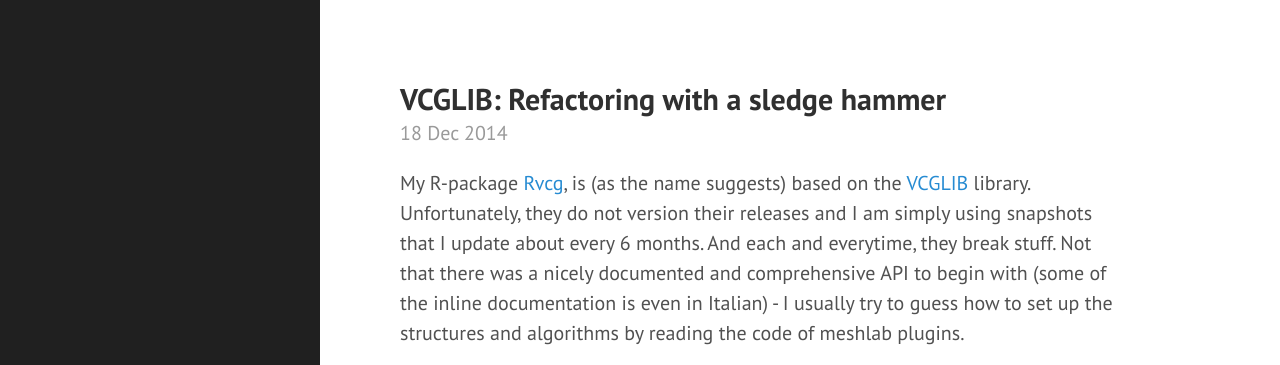
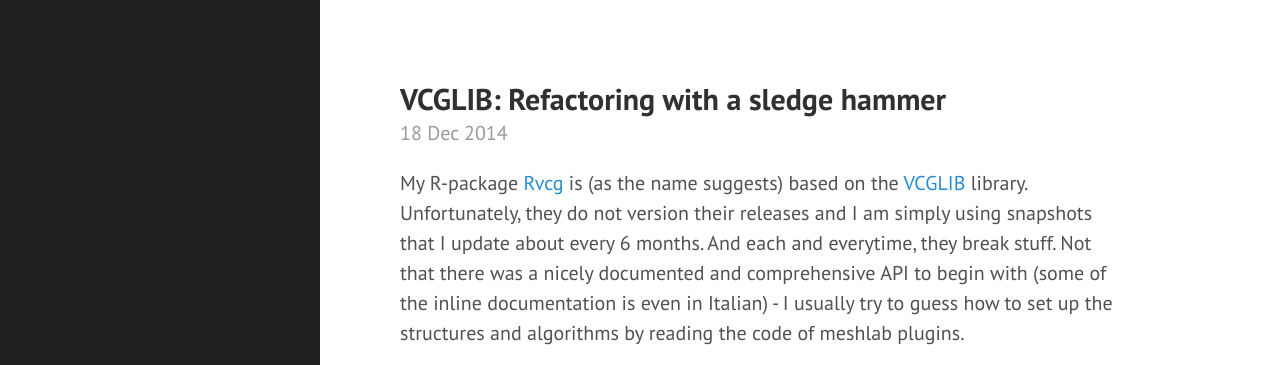
Before and after one commit to zarquon42b/zarquon42b.github.io, a Jekyll site: the page built from _posts/2014-12-18-vcgrant.md, in a window 1280 px wide and 1014 px high. Shown: the top 365 px of the window. Built offline with Jekyll 4.4.1, drawn with Linux system fonts in a browser that asks for light colours; nearby versions of some CDN libraries; Markdown is read by kramdown in place of the engine named in the settings; comment, search, counter and statistics services are not loaded.

Commit message:
removed comma

```diff
--- a/_posts/2014-12-18-vcgrant.md
+++ b/_posts/2014-12-18-vcgrant.md
@@ -9,7 +9,7 @@
 
 ---
 
-My R-package [Rvcg](http://cran.r-project.org/web/packages/Rvcg/index.html), is (as the name suggests) based on the [VCGLIB](http://vcg.sf.net/) library. Unfortunately, they do not version their releases and I am simply using snapshots that I update about every 6 months. And each and everytime, they break stuff. Not that there was a nicely documented and comprehensive API to begin with (some of the inline documentation is even in Italian) - I usually try to guess how to set up the structures and algorithms by reading the code of meshlab plugins.
+My R-package [Rvcg](http://cran.r-project.org/web/packages/Rvcg/index.html) is (as the name suggests) based on the [VCGLIB](http://vcg.sf.net/) library. Unfortunately, they do not version their releases and I am simply using snapshots that I update about every 6 months. And each and everytime, they break stuff. Not that there was a nicely documented and comprehensive API to begin with (some of the inline documentation is even in Italian) - I usually try to guess how to set up the structures and algorithms by reading the code of meshlab plugins.
 <center> **WHY DO THEY DO THIS?** </center></br>
 I don't know. I guess, they just don't care. </br>
 It usually takes me half a day grepping through code and examining diffs to find where they broke things. If I am lucky, there are simply changes in the high-level functions' names (often for no obvious reasons). If I am unlucky (more often than not), member functions disappear, are combined, get reshuffled or the whole thing gets a complete overhaul. I would be fine with that if there were proper documentation of the changes.
--- a/public/css/custom.css
+++ b/public/css/custom.css
@@ -21,6 +21,7 @@
 img[rel~="zoom"] {
     cursor:-webkit-zoom-in;
     cursor:-moz-zoom-in;
+     /*cursor: url(/resources/images/zoomin.gif), auto;*/
     display:block;
     margin-left: auto;
     margin-right: auto;
--- a/public/css/smoothzoom.css
+++ b/public/css/smoothzoom.css
@@ -8,6 +8,7 @@
     text-align:center;
     cursor:-webkit-zoom-out;
     cursor:-moz-zoom-out;
+    /*cursor: url(/resources/images/zoomout.gif), auto;*/
     z-index:999;
 }
 /* overlay covering website */
```
